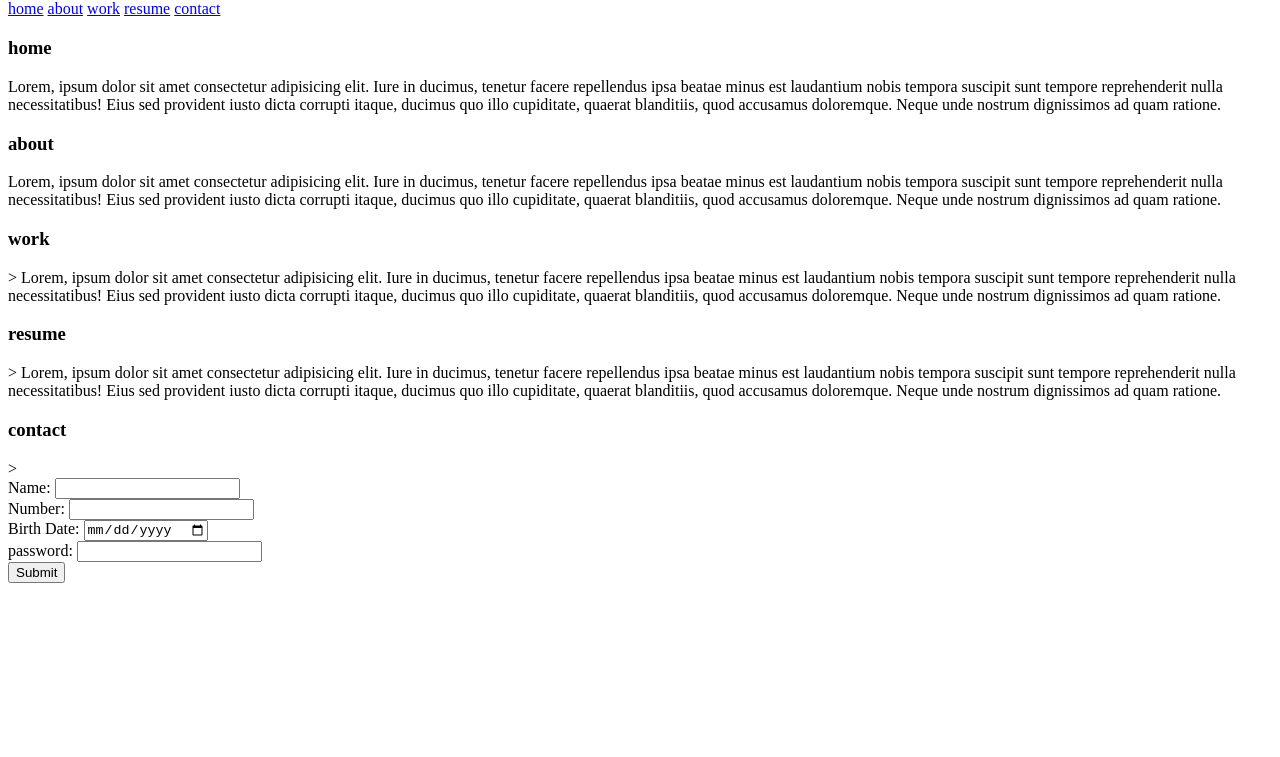
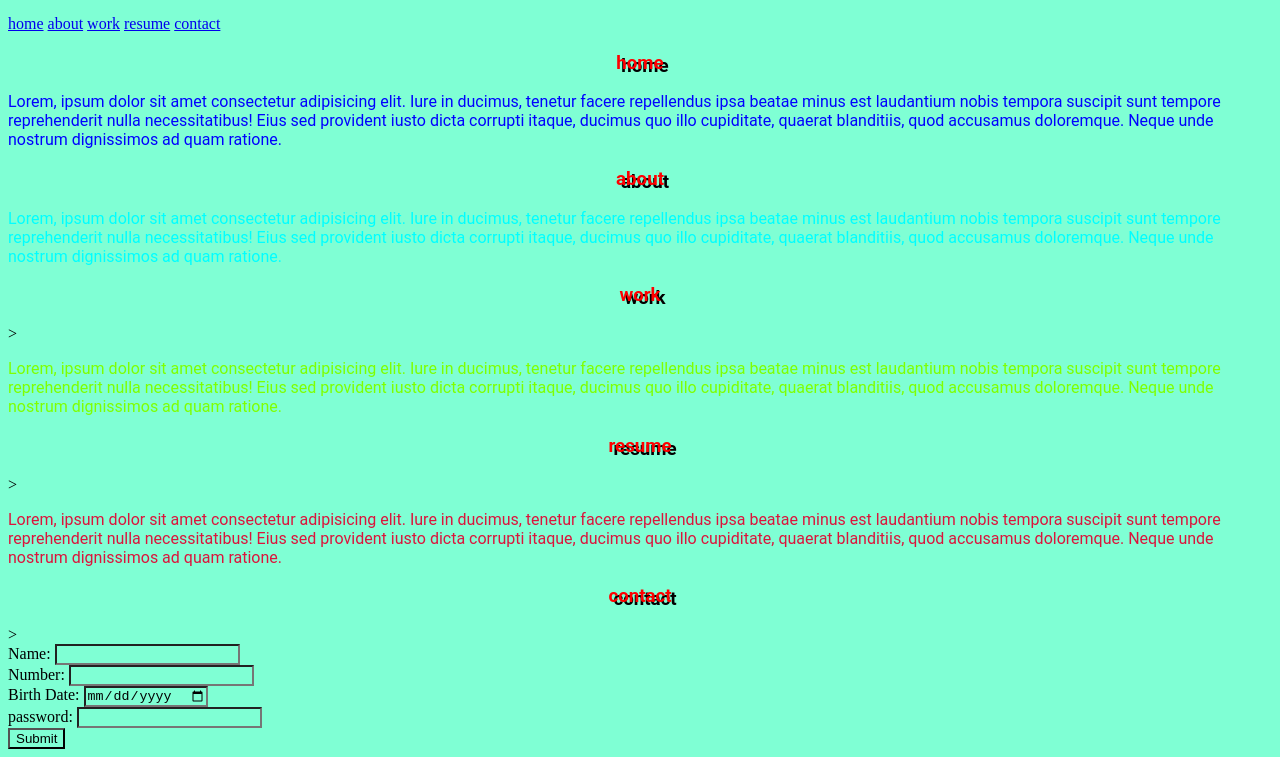
Before and after one commit to yassinebourayou/HTML-checkpoint, a plain HTML site: page index.html in a window 1280 px wide. Shown: the part 66-823 px from the top of the page. Before the commit the page ends 800 px from the top, so only its background shows below. Drawn offline with Linux system fonts and the light colour scheme.

Commit message:
work done

```diff
--- a/index.html
+++ b/index.html
@@ -1,11 +1,16 @@
+<!DOCTYPE html>
+<html>
+
+<link rel="stylesheet" href="style.css">
+
 <h1>project by yassine  </h1>
 
 
 <head>
 
     <nav>
- <a href="#home">home</a>
- <a href="#about">about</a>
+    <a href="#home">home</a>
+    <a href="#about">about</a>
     <a href="#work">work</a>
     <a href="#resume">resume</a>
     <a href="#contact">contact</a>
@@ -15,37 +20,44 @@
 
 <body>
     <h1 id="home">home</h1>
+   <p class="home">
+    Lorem, ipsum dolor sit amet consectetur adipisicing elit. Iure in ducimus,
+    tenetur facere repellendus ipsa beatae minus est laudantium nobis tempora
+    suscipit sunt tempore reprehenderit nulla necessitatibus! Eius sed
+    provident iusto dicta corrupti itaque, ducimus quo illo cupiditate,
+    quaerat blanditiis, quod accusamus doloremque.
+    Neque unde nostrum dignissimos ad quam ratione. </p>
+
+
+    <h1 id="about">about</h1>
+
+    <p class="about">
     Lorem, ipsum dolor sit amet consectetur adipisicing elit. Iure in ducimus,
     tenetur facere repellendus ipsa beatae minus est laudantium nobis tempora
     suscipit sunt tempore reprehenderit nulla necessitatibus! Eius sed
     provident iusto dicta corrupti itaque, ducimus quo illo cupiditate,
     quaerat blanditiis, quod accusamus doloremque.
     Neque unde nostrum dignissimos ad quam ratione.
+</p>
 
 
-    <h1 id="about">about</h1>
+    <h1 id="work">work</h1>>
+    <p class="work">
     Lorem, ipsum dolor sit amet consectetur adipisicing elit. Iure in ducimus,
     tenetur facere repellendus ipsa beatae minus est laudantium nobis tempora
     suscipit sunt tempore reprehenderit nulla necessitatibus! Eius sed
     provident iusto dicta corrupti itaque, ducimus quo illo cupiditate,
     quaerat blanditiis, quod accusamus doloremque.
-    Neque unde nostrum dignissimos ad quam ratione.
+    Neque unde nostrum dignissimos ad quam ratione.</p>
 
-    <h1 id="work">work</h1>>
+    <h1 id="resume">resume</h1>>
+    <p class="resume">
     Lorem, ipsum dolor sit amet consectetur adipisicing elit. Iure in ducimus,
     tenetur facere repellendus ipsa beatae minus est laudantium nobis tempora
     suscipit sunt tempore reprehenderit nulla necessitatibus! Eius sed
     provident iusto dicta corrupti itaque, ducimus quo illo cupiditate,
     quaerat blanditiis, quod accusamus doloremque.
-    Neque unde nostrum dignissimos ad quam ratione.
-
-    <h1 id="resume">resume</h1>>
-    Lorem, ipsum dolor sit amet consectetur adipisicing elit. Iure in ducimus,
-    tenetur facere repellendus ipsa beatae minus est laudantium nobis tempora
-    suscipit sunt tempore reprehenderit nulla necessitatibus! Eius sed
-    provident iusto dicta corrupti itaque, ducimus quo illo cupiditate,
-    quaerat blanditiis, quod accusamus doloremque.
-    Neque unde nostrum dignissimos ad quam ratione.
+    Neque unde nostrum dignissimos ad quam ratione.</p>
 
     <h1 id="contact">contact</h1>>
     <form>
@@ -68,20 +80,5 @@
         <input type="submit" value="Submit" />
       </form>
 
-
-
-
-
-
-
-
-
-
-
-
-
-
-
-
-
     </body>
+    </html>
--- /dev/null
+++ b/style.css
@@ -0,0 +1,39 @@
+*{
+background-color: aquamarine;
+
+
+
+}
+
+
+
+nav{
+display: inline;
+
+}
+
+h1 {
+	color: red;
+	font-family: roboto;
+	text-align: center;
+    text-shadow: 5px  3px black ;
+}
+
+.home{
+color: blue;
+font-family: roboto;
+}
+
+.about{
+    font-family: roboto;
+color: aqua;
+}
+.work{
+color: chartreuse;
+font-family: roboto;
+}
+
+.resume{
+    color: crimson;
+    font-family: roboto;
+}
```
